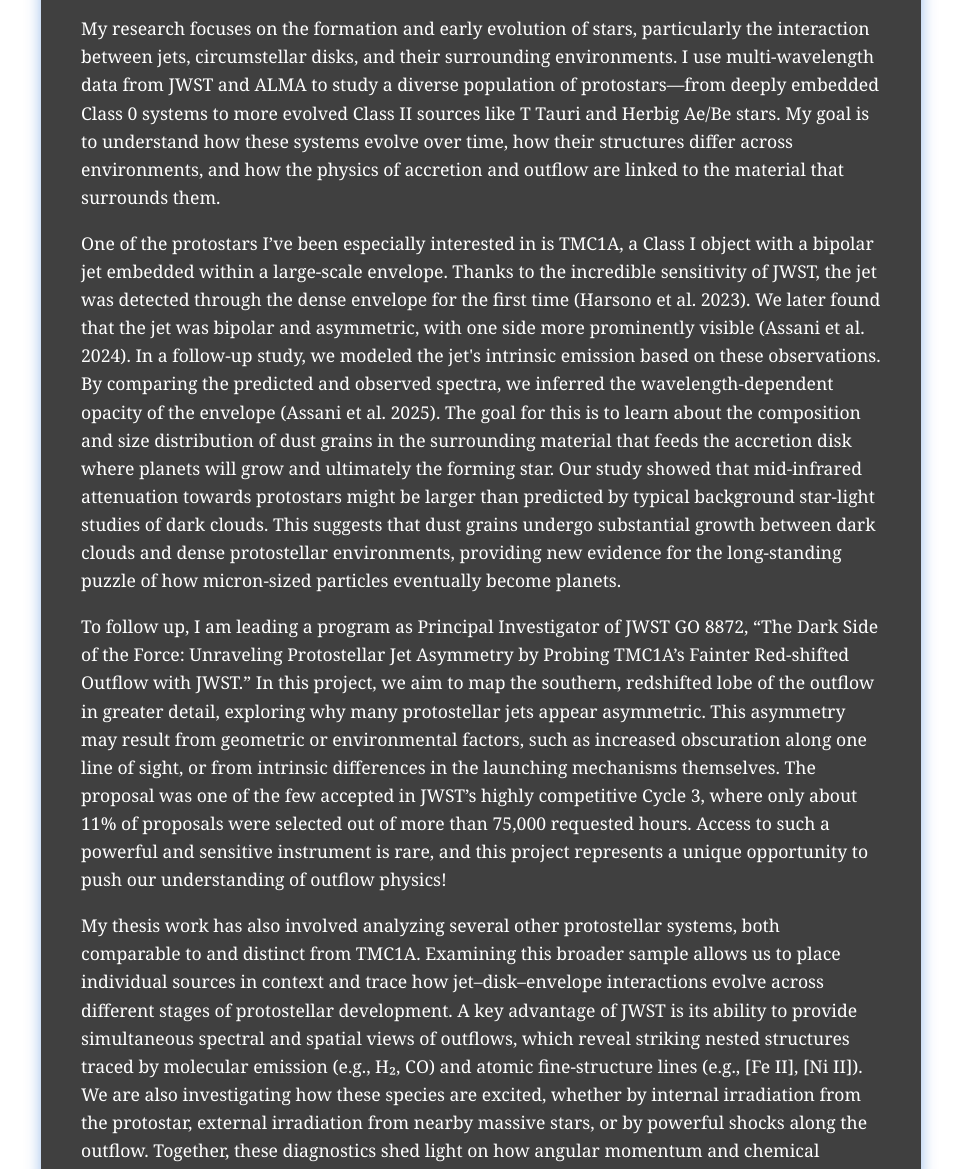
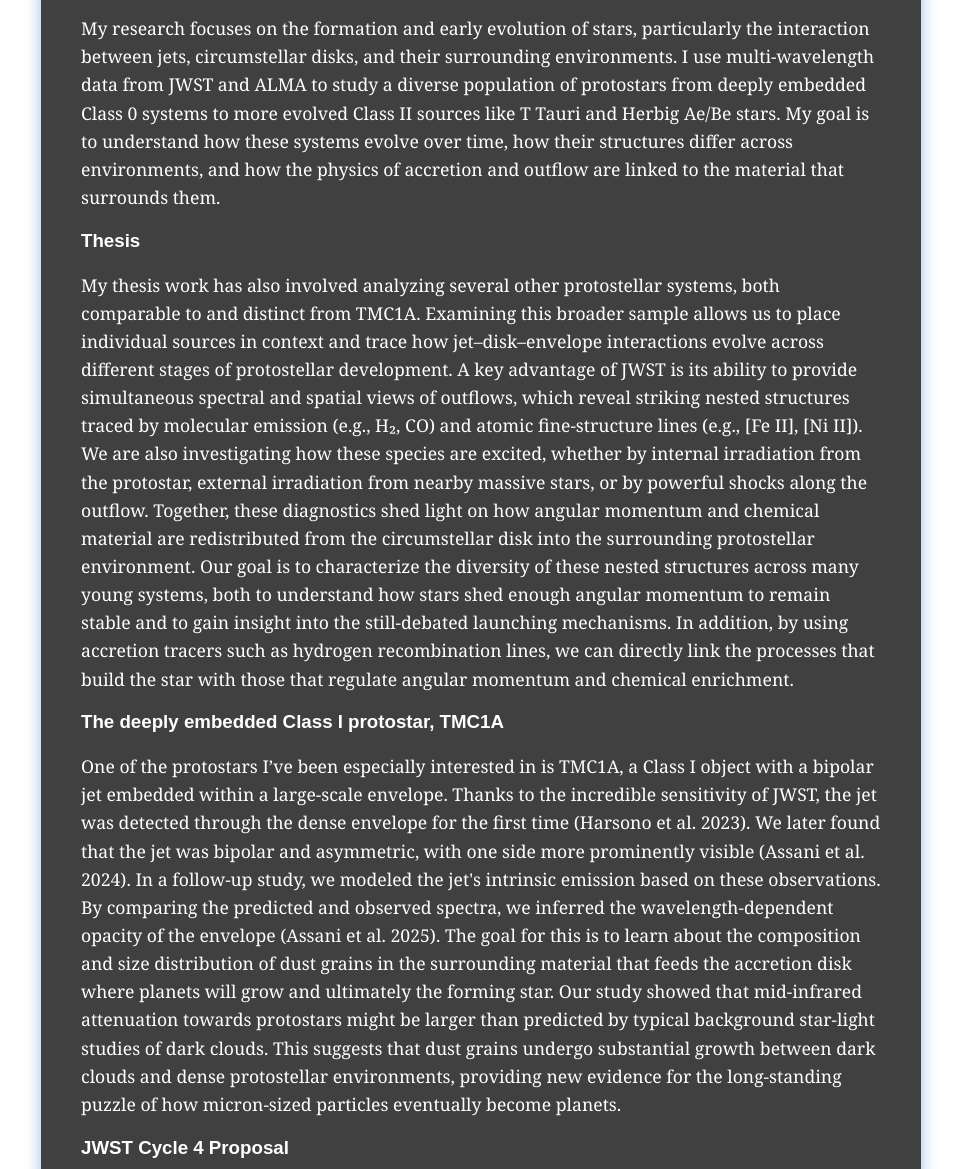
Before and after one commit to KorashAssani/korashassani.github.io, a plain HTML site: page research.html in a window 1280 px wide. Shown: the part 295-1464 px from the top of the page, without its empty margins (159-1120 px from the left). Drawn offline with Linux system fonts and the light colour scheme.

Commit message:
Research updates

```diff
--- a/research.html
+++ b/research.html
@@ -22,23 +22,11 @@
     <h2>Research Background</h2>
     <p>
     My research focuses on the formation and early evolution of stars, particularly the interaction between jets, circumstellar disks, and their surrounding environments.
-    I use multi-wavelength data from JWST and ALMA to study a diverse population of protostars—from deeply embedded Class 0 systems to more evolved Class II sources like T Tauri and Herbig Ae/Be stars.
+    I use multi-wavelength data from JWST and ALMA to study a diverse population of protostars from deeply embedded Class 0 systems to more evolved Class II sources like T Tauri and Herbig Ae/Be stars.
     My goal is to understand how these systems evolve over time, how their structures differ across environments, and how the physics of accretion and outflow are linked to the material that surrounds them.
   </p>
-  <p>
-    One of the protostars I’ve been especially interested in is TMC1A, a Class I object with a bipolar jet embedded within a large-scale envelope.
-    Thanks to the incredible sensitivity of JWST, the jet was detected through the dense envelope for the first time (Harsono et al. 2023).
-    We later found that the jet was bipolar and asymmetric, with one side more prominently visible (Assani et al. 2024).
-    In a follow-up study, we modeled the jet's intrinsic emission based on these observations. By comparing the predicted and observed spectra, we inferred the wavelength-dependent opacity of the envelope (Assani et al. 2025).
-    The goal for this is to learn about the composition and size distribution of dust grains in the surrounding material that feeds the accretion disk where planets will grow and ultimately the forming star. Our study showed that mid-infrared attenuation towards protostars might be larger than predicted by typical background star-light studies of dark clouds.
-    This suggests that dust grains undergo substantial growth between dark clouds and dense protostellar environments, providing new evidence for the long-standing puzzle of how micron-sized particles eventually become planets.  </p>
-  <p>
-    To follow up, I am leading a program as Principal Investigator of JWST GO 8872, “The Dark Side of the Force: Unraveling Protostellar Jet Asymmetry by Probing TMC1A’s Fainter Red-shifted Outflow with JWST.”
-    In this project, we aim to map the southern, redshifted lobe of the outflow in greater detail, exploring why many protostellar jets appear asymmetric.
-    This asymmetry may result from geometric or environmental factors, such as increased obscuration along one line of sight, or from intrinsic differences in the launching mechanisms themselves.
-    The proposal was one of the few accepted in JWST’s highly competitive Cycle 3, where only about 11% of proposals were selected out of more than 75,000 requested hours.
-    Access to such a powerful and sensitive instrument is rare, and this project represents a unique opportunity to push our understanding of outflow physics!
-  </p>
+
+  <h3>Thesis</h3>
   <p>
    My thesis work has also involved analyzing several other protostellar systems, both comparable to and distinct from TMC1A.
    Examining this broader sample allows us to place individual sources in context and trace how jet–disk–envelope interactions evolve across different stages of protostellar development.
@@ -48,17 +36,41 @@
    Our goal is to characterize the diversity of these nested structures across many young systems, both to understand how stars shed enough angular momentum to remain stable and to gain insight into the still-debated launching mechanisms.
    In addition, by using accretion tracers such as hydrogen recombination lines, we can directly link the processes that build the star with those that regulate angular momentum and chemical enrichment.
   </p>
+
+  <h3>The deeply embedded Class I protostar, TMC1A</h3>
+  <p>
+    One of the protostars I’ve been especially interested in is TMC1A, a Class I object with a bipolar jet embedded within a large-scale envelope.
+    Thanks to the incredible sensitivity of JWST, the jet was detected through the dense envelope for the first time (Harsono et al. 2023).
+    We later found that the jet was bipolar and asymmetric, with one side more prominently visible (Assani et al. 2024).
+    In a follow-up study, we modeled the jet's intrinsic emission based on these observations. By comparing the predicted and observed spectra, we inferred the wavelength-dependent opacity of the envelope (Assani et al. 2025).
+    The goal for this is to learn about the composition and size distribution of dust grains in the surrounding material that feeds the accretion disk where planets will grow and ultimately the forming star. Our study showed that mid-infrared attenuation towards protostars might be larger than predicted by typical background star-light studies of dark clouds.
+    This suggests that dust grains undergo substantial growth between dark clouds and dense protostellar environments, providing new evidence for the long-standing puzzle of how micron-sized particles eventually become planets.  </p>
+  <p>
+
+
+  <h3>JWST Cycle 4 Proposal</h3>
+    To follow up, I am leading a program as Principal Investigator of JWST GO 8872, “The Dark Side of the Force: Unraveling Protostellar Jet Asymmetry by Probing TMC1A’s Fainter Red-shifted Outflow with JWST.”
+    In this project, we aim to map the southern, redshifted lobe of the outflow in greater detail, exploring why many protostellar jets appear asymmetric.
+    This asymmetry may result from geometric or environmental factors, such as increased obscuration along one line of sight, or from intrinsic differences in the launching mechanisms themselves.
+    The proposal was one of the few accepted in JWST’s highly competitive Cycle 3, where only about 11% of proposals were selected out of more than 75,000 requested hours.
+    Access to such a powerful and sensitive instrument is rare, and this project represents a unique opportunity to push our understanding of outflow physics!
+  </p>
+
+  <h3>Variability, Accretion and more!</h3>
   <p>
     In parallel, I continue my long-standing collaboration with Dr. Mike Sitko, Professor Emeritus at the University of Cincinnati.
     Together, we study Class II and Herbig Ae/Be stars using the SpeX spectrometer on the NASA Infrared Telescope Facility (IRTF) to explore how accretion evolves in these systems.
-    Our work has focused on infrared variability and disk evolution, focusing especially on accretion signatures traced by hydrogen lines—Paβ, Brγ, and Brα.
-    These emission lines offer a window into how accretion changes over time as the protostar transitions toward becoming a full-fledged star—where hydrogen fusion begins—but still remains surrounded by a circumstellar disk.
+    Our work has focused on infrared variability and disk evolution, focusing especially on accretion signatures traced by hydrogen lines (Paβ, Brγ, and Brα).
+    These emission lines offer a window into how accretion changes over time as the protostar transitions toward becoming a full-fledged star—where hydrogen fusion begins but still remains surrounded by a circumstellar disk.
     Unlike the more embedded Class 0/I sources, these systems represent a more evolved phase of star formation, where accretion is less intense but still critical to shaping stellar and disk properties.
   </p>
+
   <p>
     Earlier in my graduate training, I also pursued theoretical work related to planet formation, where I used 3D radiation hydrodynamics simulations on supercomputers to model how rocky planets form in disk environments.
     That experience helped grow my interest in how stars and planets form together and gave me a strong foundation in computational astrophysics and large exa-scale high-performance computing.
   </p>
+
+  <h3>Summary</h3>
   <p>
     Overall, my research combines observational and computational techniques to explore the processes that govern how stars and planets take shape, evolve, and interact with the environments they form in.
     The era of JWST and ALMA is opening up remarkable new ways to answer these questions, and I’m excited to be part of it.
```
